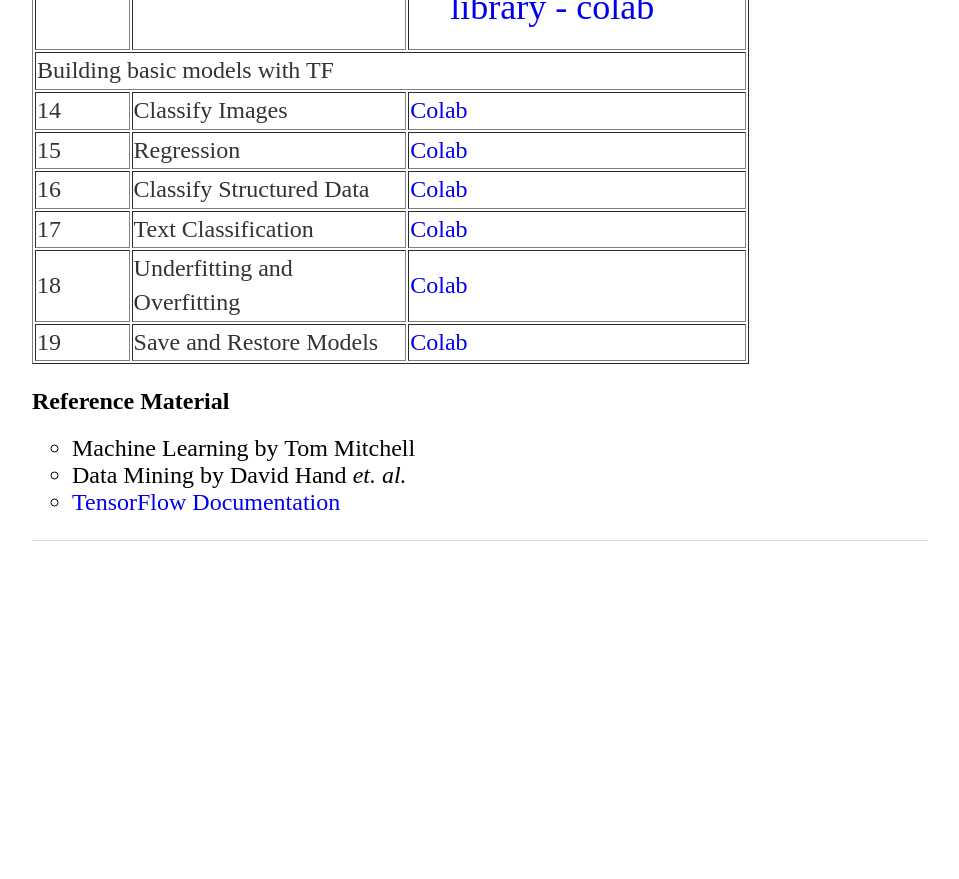
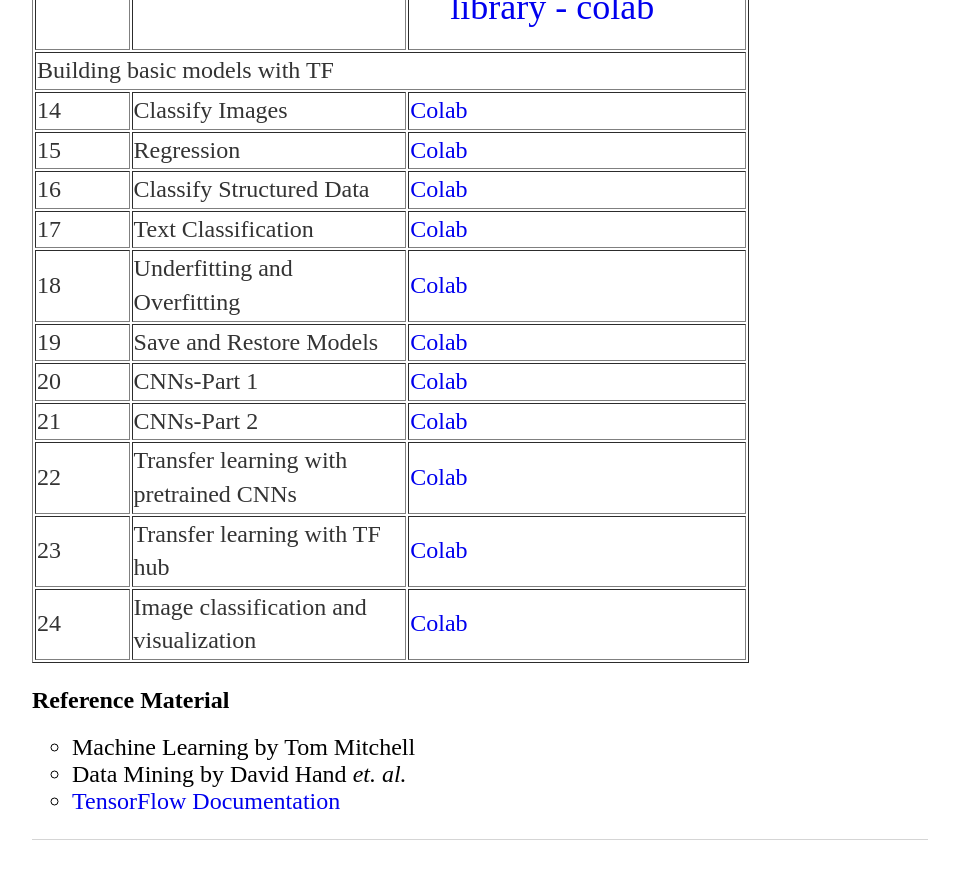
Before and after one commit to tfindiamooc/tfindiamooc.github.io, a Jekyll site: the page built from index.html, in a window 1280 px wide and 900 px high, scrolled down 2365 px. Shown: the top 879 px of the window, without its empty margins (160-1119 px from the left). Built offline with Jekyll 4.4.1, drawn with Linux system fonts in a browser that asks for light colours; before the commit the page ends 2966 px from its top, so only the background shows below that.

Commit message:
Update index.html

```diff
--- a/index.html
+++ b/index.html
@@ -199,6 +199,47 @@ title: Practical Machine Learning with TensorFlow 2.0
 			<a href='https://colab.research.google.com/github/tensorflow/docs/blob/r2.0rc/site/en/r2/tutorials/keras/save_and_restore_models.ipynb'> Colab </a>
 		</td>
         </tr>
+
+	 <tr>
+		<td> 20 </td>
+		<td> CNNs-Part 1 </td>
+		<td>
+			<a href='https://colab.research.google.com/github/tfindiamooc/tfindiamooc.github.io/blob/master/colabs/CNNs_Part1.ipynb'> Colab </a>
+		</td>
+        </tr>
+
+	<tr>
+		<td> 21 </td>
+		<td> CNNs-Part 2 </td>
+		<td>
+			<a href='https://colab.research.google.com/github/tfindiamooc/tfindiamooc.github.io/blob/master/colabs/CNNs_Part1.ipynb'> Colab </a>
+		</td>
+        </tr>
+
+	<tr>
+		<td> 22 </td>
+		<td> Transfer learning with pretrained CNNs </td>
+		<td>
+			<a href='https://colab.research.google.com/github/tensorflow/docs/blob/master/site/en/tutorials/images/transfer_learning.ipynb'> Colab </a>
+		</td>
+        </tr>
+
+	<tr>
+		<td> 23 </td>
+		<td> Transfer learning with TF hub </td>
+		<td>
+			<a href='https://colab.research.google.com/github/tensorflow/docs/blob/master/site/en/tutorials/images/transfer_learning_with_hub.ipynb'> Colab </a>
+		</td>
+        </tr>
+
+	<tr>
+		<td> 24 </td>
+		<td> Image classification and visualization </td>
+		<td>
+			<a href='https://colab.research.google.com/github/tfindiamooc/tfindiamooc.github.io/blob/master/colabs/image_classification_and_visualization.ipynb'> Colab </a>
+		</td>
+        </tr>
+
 	</table>
 
 	<p>
```
